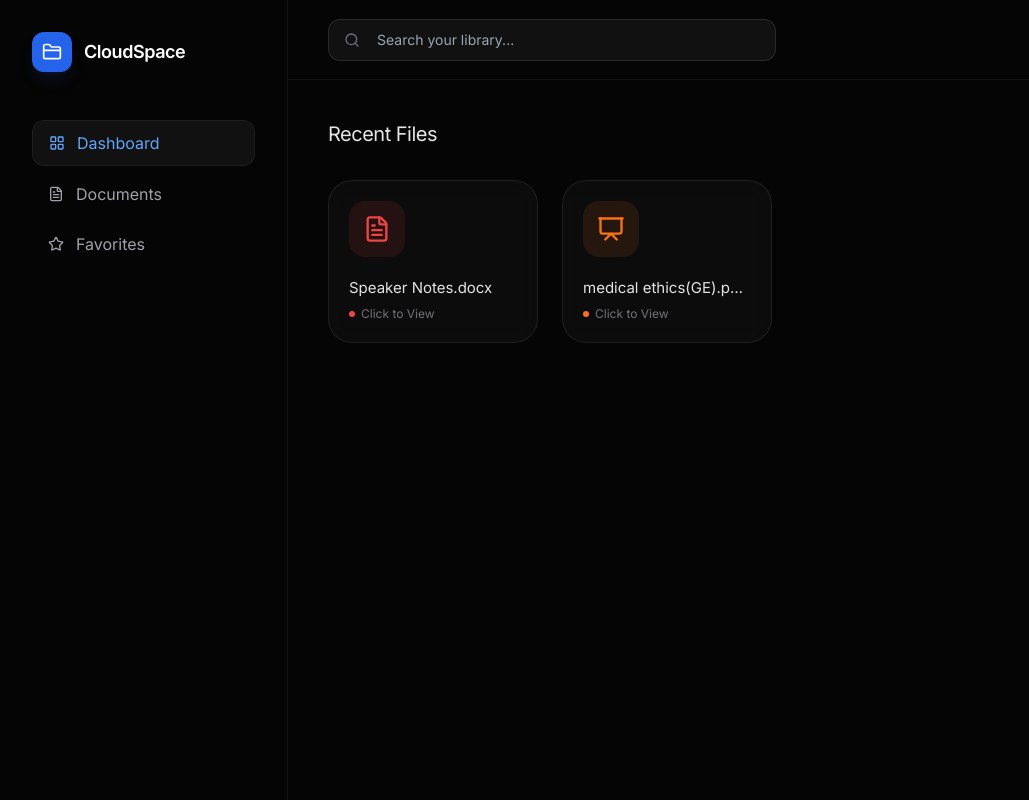
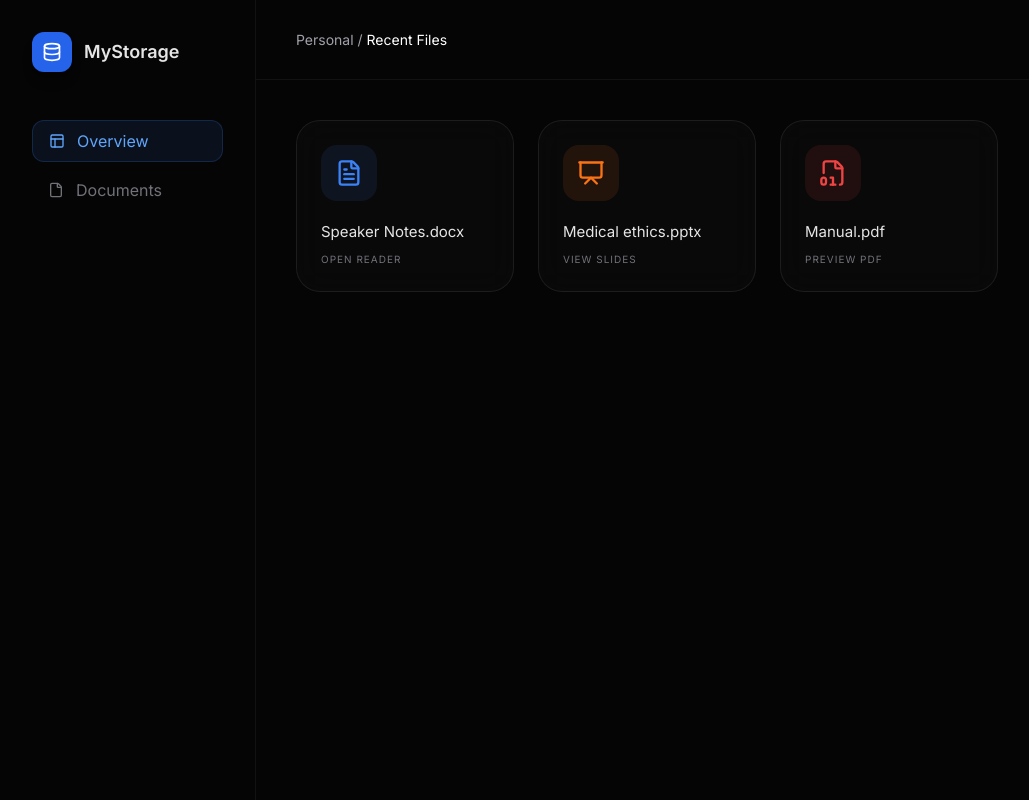
Before and after one commit to jaiprakashmd18/Seu, a plain HTML site: page index.html in a window 1280 px wide. Shown: the whole page, without its empty margins (0-1029 px from the left). Drawn offline with nearby package versions, Linux system fonts and the light colour scheme.

Commit message:
Update index.html

```diff
--- a/index.html
+++ b/index.html
@@ -3,132 +3,129 @@
 <head>
     <meta charset="UTF-8">
     <meta name="viewport" content="width=device-width, initial-scale=1.0">
-    <title>Personal Drive | Minimal Viewer</title>
+    <title>Personal Drive | Zero-Config</title>
     <script src="https://cdn.tailwindcss.com"></script>
     <script src="https://unpkg.com/lucide@latest"></script>
     <link href="https://fonts.googleapis.com/css2?family=Inter:wght@300;400;600&display=swap" rel="stylesheet">
     <style>
-        body { background-color: #050505; color: #e5e5e5; font-family: 'Inter', sans-serif; }
-        .glass { background: rgba(255, 255, 255, 0.03); backdrop-filter: blur(12px); border: 1px solid rgba(255, 255, 255, 0.08); }
-        .file-card { transition: all 0.25s cubic-bezier(0.4, 0, 0.2, 1); cursor: pointer; }
-        .file-card:hover { background: rgba(255, 255, 255, 0.08); transform: translateY(-4px); border-color: rgba(59, 130, 246, 0.5); }
+        body { background-color: #050505; color: #e5e5e5; font-family: 'Inter', sans-serif; overflow: hidden; }
+        .glass { background: rgba(255, 255, 255, 0.02); backdrop-filter: blur(15px); border: 1px solid rgba(255, 255, 255, 0.08); }
+        .file-card { transition: all 0.3s cubic-bezier(0.4, 0, 0.2, 1); cursor: pointer; }
+        .file-card:hover { background: rgba(255, 255, 255, 0.07); transform: translateY(-5px); border-color: rgba(59, 130, 246, 0.4); }
 
-        /* Modal Styles */
-        #previewModal { display: none; position: fixed; inset: 0; z-index: 100; background: rgba(0,0,0,0.85); backdrop-filter: blur(12px); }
-        .viewer-container { width: 90%; height: 85%; margin: 2% auto; border-radius: 24px; overflow: hidden; border: 1px solid rgba(255,255,255,0.1); }
+        #previewModal { display: none; position: fixed; inset: 0; z-index: 100; background: rgba(0,0,0,0.9); backdrop-filter: blur(20px); }
+        .viewer-box { width: 95%; height: 88%; margin: 1.5% auto; border-radius: 20px; overflow: hidden; background: #111; border: 1px solid rgba(255,255,255,0.1); }
     </style>
 </head>
-<body class="flex h-screen overflow-hidden">
+<body class="flex h-screen">
 
     <!-- Sidebar -->
-    <aside class="w-72 border-r border-white/5 flex flex-col p-8 hidden md:flex">
+    <aside class="w-64 border-r border-white/5 flex flex-col p-8 hidden lg:flex shrink-0">
         <div class="flex items-center gap-3 mb-12">
-            <div class="w-10 h-10 bg-blue-600 rounded-xl flex items-center justify-center shadow-lg shadow-blue-900/20">
-                <i data-lucide="folder-closed" class="w-5 h-5 text-white"></i>
+            <div class="w-10 h-10 bg-blue-600 rounded-xl flex items-center justify-center shadow-lg">
+                <i data-lucide="database" class="w-5 h-5 text-white"></i>
             </div>
-            <span class="font-semibold text-lg tracking-tight text-white">CloudSpace</span>
+            <span class="font-semibold text-lg">MyStorage</span>
         </div>
-
-        <nav class="space-y-1.5 flex-1">
-            <a href="#" class="flex items-center gap-3 px-4 py-2.5 bg-white/5 rounded-xl text-blue-400 border border-white/5">
-                <i data-lucide="layout-grid" class="w-4 h-4"></i> Dashboard
-            </a>
-            <a href="#" class="flex items-center gap-3 px-4 py-2.5 hover:bg-white/5 rounded-xl transition text-zinc-400 hover:text-white">
-                <i data-lucide="file-text" class="w-4 h-4"></i> Documents
-            </a>
-            <a href="#" class="flex items-center gap-3 px-4 py-2.5 hover:bg-white/5 rounded-xl transition text-zinc-400 hover:text-white">
-                <i data-lucide="star" class="w-4 h-4"></i> Favorites
-            </a>
+        <nav class="space-y-2">
+            <div class="px-4 py-2 bg-blue-500/10 text-blue-400 rounded-xl flex items-center gap-3 border border-blue-500/20">
+                <i data-lucide="layout" class="w-4 h-4"></i> Overview
+            </div>
+            <div class="px-4 py-2 text-zinc-500 hover:text-white transition flex items-center gap-3">
+                <i data-lucide="file" class="w-4 h-4"></i> Documents
+            </div>
         </nav>
     </aside>
 
-    <!-- Main Content -->
-    <main class="flex-1 flex flex-col overflow-hidden">
-        <header class="h-20 border-b border-white/5 flex items-center justify-between px-10 shrink-0">
-            <div class="relative w-full max-w-md">
-                <i data-lucide="search" class="absolute left-4 top-1/2 -translate-y-1/2 w-4 h-4 text-zinc-500"></i>
-                <input type="text" placeholder="Search your library..." class="w-full bg-white/5 border border-white/10 rounded-xl py-2.5 pl-12 pr-4 text-sm focus:outline-none focus:ring-1 focus:ring-blue-500/50 transition">
-            </div>
+    <!-- Content -->
+    <main class="flex-1 flex flex-col">
+        <header class="h-20 border-b border-white/5 flex items-center px-10 justify-between">
+            <h1 class="text-zinc-400 text-sm font-medium">Personal / <span class="text-white">Recent Files</span></h1>
         </header>
 
         <section class="p-10 overflow-y-auto">
-            <h2 class="text-xl font-medium tracking-tight mb-8">Recent Files</h2>
+            <div class="grid grid-cols-1 sm:grid-cols-2 md:grid-cols-3 lg:grid-cols-4 gap-6">
 
-            <div class="grid grid-cols-1 sm:grid-cols-2 lg:grid-cols-3 xl:grid-cols-4 gap-6">
-
-                <!-- Word Doc Card -->
-                <div onclick="openPreview('sn.pdf')" class="file-card glass p-5 rounded-3xl block group">
-                    <div class="w-14 h-14 bg-red-500/10 rounded-2xl flex items-center justify-center mb-5 group-hover:bg-red-500/20 transition-colors">
-                        <i data-lucide="file-text" class="text-red-500 w-7 h-7"></i>
+                <!-- Card: DOCX -->
+                <div onclick="openViewer('sn.docx')" class="file-card glass p-6 rounded-3xl group">
+                    <div class="w-14 h-14 bg-blue-500/10 rounded-2xl flex items-center justify-center mb-5 group-hover:bg-blue-500/20 transition-colors">
+                        <i data-lucide="file-text" class="text-blue-500 w-7 h-7"></i>
                     </div>
-                    <h3 class="font-medium text-[15px] truncate text-zinc-200">Speaker Notes.docx</h3>
-                    <p class="text-xs text-zinc-500 mt-1.5 flex items-center gap-1.5">
-                        <span class="w-1.5 h-1.5 rounded-full bg-red-500"></span> Click to View
-                    </p>
+                    <h3 class="font-medium text-[15px] truncate">Speaker Notes.docx</h3>
+                    <p class="text-[10px] text-zinc-500 mt-2 uppercase tracking-widest">Open Reader</p>
                 </div>
 
-                <!-- PowerPoint Card -->
-                <div onclick="openPreview('GE_Medical ethics.pdf')" class="file-card glass p-5 rounded-3xl block group">
+                <!-- Card: PPTX -->
+                <div onclick="openViewer('GE_Medical ethics.pptx')" class="file-card glass p-6 rounded-3xl group">
                     <div class="w-14 h-14 bg-orange-500/10 rounded-2xl flex items-center justify-center mb-5 group-hover:bg-orange-500/20 transition-colors">
                         <i data-lucide="presentation" class="text-orange-500 w-7 h-7"></i>
                     </div>
-                    <h3 class="font-medium text-[15px] truncate text-zinc-200">medical ethics(GE).pptx</h3>
-                    <p class="text-xs text-zinc-500 mt-1.5 flex items-center gap-1.5">
-                        <span class="w-1.5 h-1.5 rounded-full bg-orange-500"></span> Click to View
-                    </p>
+                    <h3 class="font-medium text-[15px] truncate">Medical ethics.pptx</h3>
+                    <p class="text-[10px] text-zinc-500 mt-2 uppercase tracking-widest">View Slides</p>
+                </div>
+
+                <!-- Card: PDF (Always works best) -->
+                <div onclick="openViewer('sample.pdf')" class="file-card glass p-6 rounded-3xl group">
+                    <div class="w-14 h-14 bg-red-500/10 rounded-2xl flex items-center justify-center mb-5 group-hover:bg-red-500/20 transition-colors">
+                        <i data-lucide="file-digit" class="text-red-500 w-7 h-7"></i>
+                    </div>
+                    <h3 class="font-medium text-[15px] truncate">Manual.pdf</h3>
+                    <p class="text-[10px] text-zinc-500 mt-2 uppercase tracking-widest">Preview PDF</p>
                 </div>
 
             </div>
         </section>
     </main>
 
-    <!-- THE PREVIEW MODAL -->
+    <!-- THE VIEWER MODAL -->
     <div id="previewModal">
-        <div class="flex items-center justify-between px-10 py-6">
-            <h3 id="modalFileName" class="text-white font-medium">File Preview</h3>
-            <button onclick="closePreview()" class="flex items-center gap-2 text-zinc-400 hover:text-white transition">
-                <span>Close</span>
-                <i data-lucide="x" class="w-5 h-5"></i>
+        <div class="flex items-center justify-between px-10 py-5">
+            <div class="flex items-center gap-3">
+                <i data-lucide="eye" class="text-blue-500 w-4 h-4"></i>
+                <span id="vTitle" class="text-sm font-medium">Previewing File</span>
+            </div>
+            <button onclick="closeViewer()" class="text-zinc-500 hover:text-white flex items-center gap-2 transition">
+                <span class="text-xs">Esc to Close</span>
+                <i data-lucide="circle-x" class="w-6 h-6"></i>
             </button>
         </div>
-        <div class="viewer-container glass">
-            <iframe id="previewFrame" src="" class="w-full h-full border-none"></iframe>
+        <div class="viewer-box">
+            <iframe id="vFrame" src="" class="w-full h-full border-none"></iframe>
         </div>
     </div>
 
     <script>
         lucide.createIcons();
 
-        function openPreview(fileName) {
+        function openViewer(file) {
             const modal = document.getElementById('previewModal');
-            const frame = document.getElementById('previewFrame');
-            const title = document.getElementById('modalFileName');
+            const frame = document.getElementById('vFrame');
+            const title = document.getElementById('vTitle');
 
-            // Set the filename in the header
-            title.innerText = fileName;
+            title.innerText = file;
+            const ext = file.split('.').pop().toLowerCase();
 
-            // Important: Microsoft/Google Viewers require a full URL to work.
-            // Replace 'https://yourwebsite.com/' with your actual live domain.
-            const siteUrl = window.location.origin + '/' + fileName;
-
-            // Using Google Docs Viewer to render the Office files
-            frame.src = `https://docs.google.com/gview?url=${siteUrl}&embedded=true`;
+            // Logic: If PDF, open directly. If Office, use Microsoft Online Viewer.
+            if (ext === 'pdf') {
+                frame.src = file;
+            } else {
+                // To test this locally, the file must eventually be on a real URL.
+                // For now, it will attempt to use Microsoft's engine.
+                const fullUrl = encodeURIComponent(window.location.origin + '/' + file);
+                frame.src = `https://view.officeapps.live.com/op/view.aspx?src=${fullUrl}`;
+            }
 
             modal.style.display = 'block';
         }
 
-        function closePreview() {
+        function closeViewer() {
             const modal = document.getElementById('previewModal');
-            const frame = document.getElementById('previewFrame');
-
+            const frame = document.getElementById('vFrame');
             modal.style.display = 'none';
-            frame.src = ""; // Stop loading the file when closed
+            frame.src = "";
         }
 
-        // Close when pressing 'Esc' key
-        window.onkeydown = function(e) {
-            if (e.key === "Escape") closePreview();
-        }
+        window.onkeydown = (e) => { if (e.key === "Escape") closeViewer(); };
     </script>
 </body>
 </html>
```
